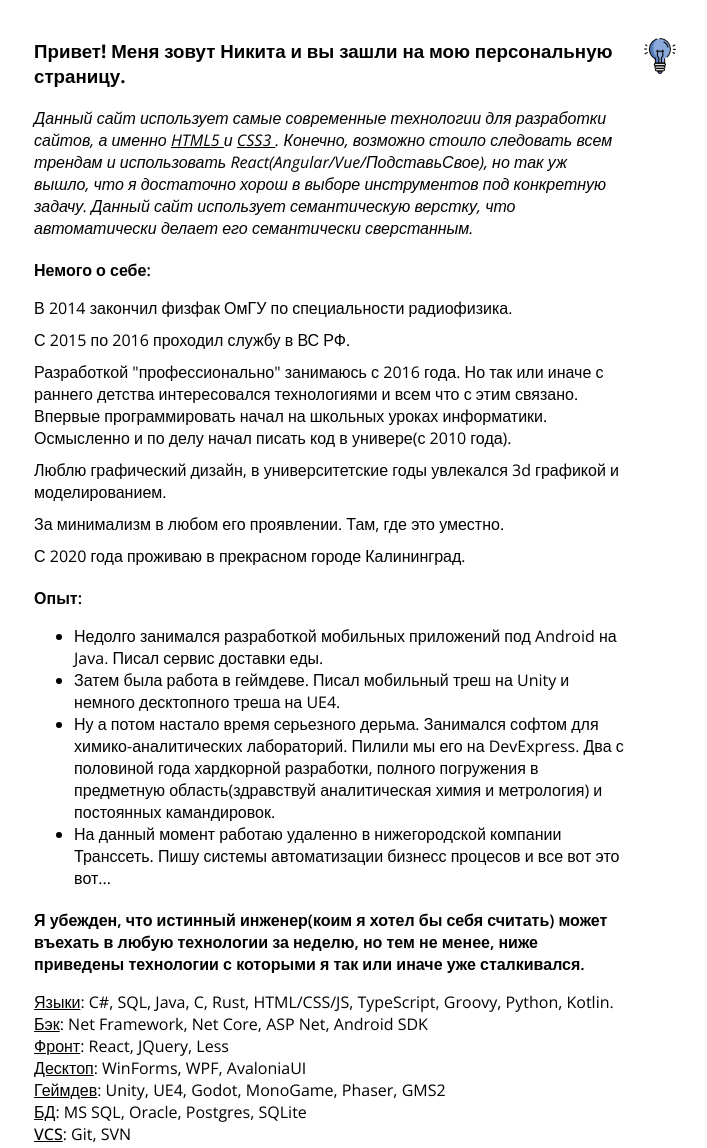
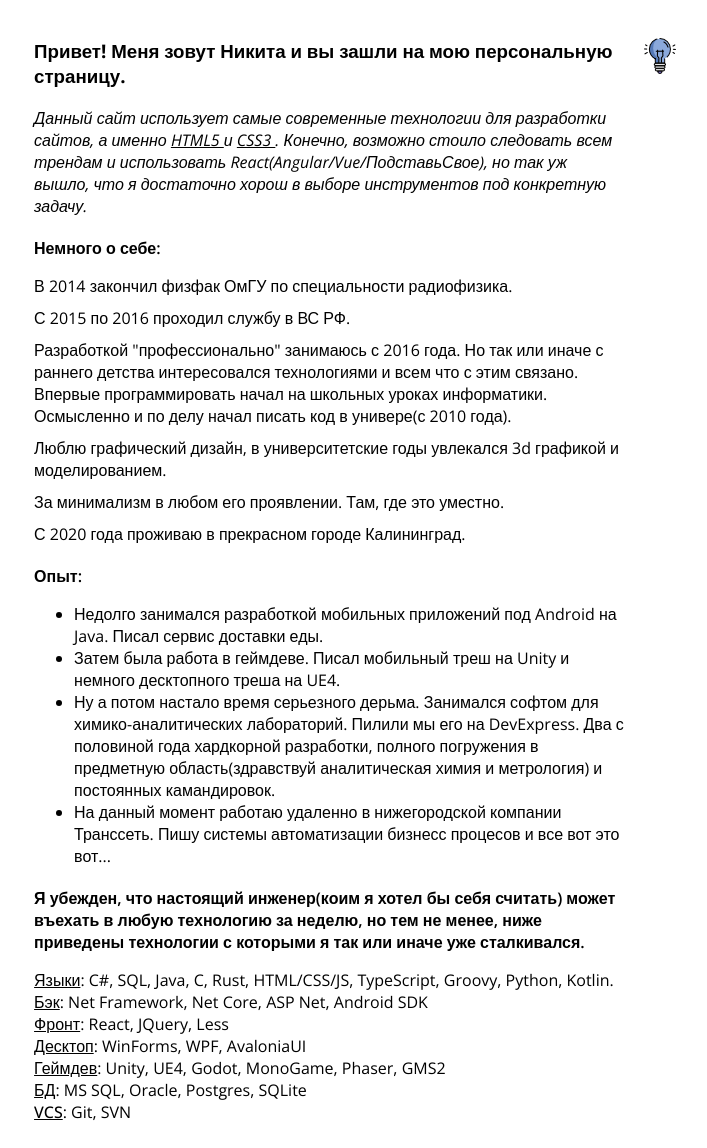
Before and after one commit to nderyappo/nderyappo.github.io, a plain HTML site: page index.html in a window 1280 px wide. Shown: the top 1148 px of the page, without its empty margins (311-1018 px from the left). Drawn offline with nearby package versions, Linux system fonts and the light colour scheme.

Commit message:
text fixes

```diff
--- a/index.html
+++ b/index.html
@@ -28,12 +28,11 @@
             Конечно, возможно стоило следовать всем трендам и использовать React(Angular/Vue/ПодставьСвое), но так
             уж вышло, что я достаточно
             хорош в выборе инструментов под конкретную задачу.
-            Данный сайт использует семантическую верстку, что автоматически делает его семантически сверстанным.
 
         </section>
 
         <section id="aboutMe">
-            <p>Немого о себе:</p>
+            <p>Немного о себе:</p>
             <div> В 2014 закончил физфак ОмГУ по специальности радиофизика.</div>
             <div> С 2015 по 2016 проходил службу в ВС РФ.</div>
             <div>
@@ -73,7 +72,7 @@
         </section>
 
         <section id="stack">
-            <p>Я убежден, что истинный инженер(коим я хотел бы себя считать) может въехать в любую технологии за неделю,
+            <p>Я убежден, что настоящий инженер(коим я хотел бы себя считать) может въехать в любую технологию за неделю,
                 но тем не менее, ниже приведены технологии с которыми я так или иначе уже сталкивался.</p>
             <div> <u> Языки</u>: C#, SQL, Java, C, Rust, HTML/CSS/JS, TypeScript, Groovy, Python, Kotlin.</div>
             <div> <u> Бэк</u>: Net Framework, Net Core, ASP Net, Android SDK</div>
```
